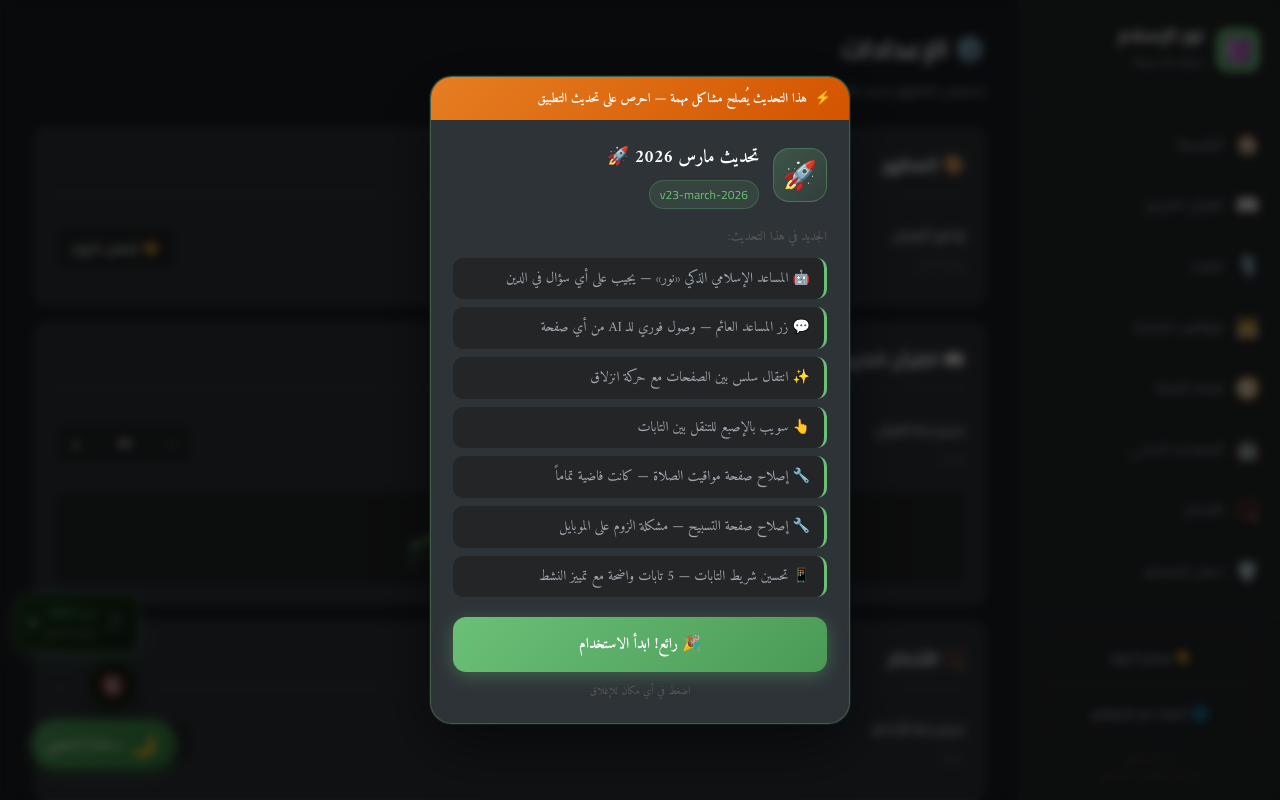
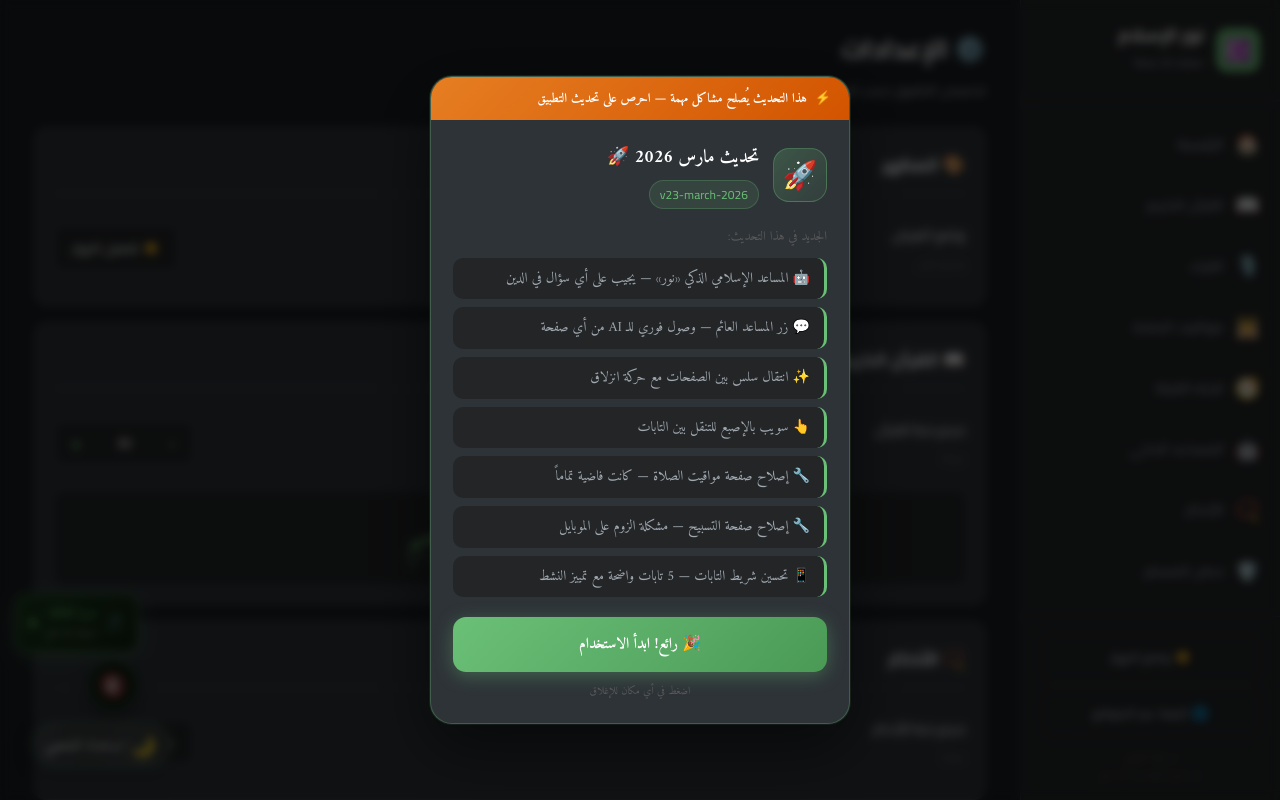
Before and after one commit to Abilaaacg/nabil-quran, a React (Vite) app: page /settings in a window 1280 px wide. Shown: the top 800 px of the page. Built offline with nearby package versions, Linux system fonts and the light colour scheme; what @capacitor/core would draw is missing.

Commit message:
ChatFAB: glassmorphism design with blur and transparency

```diff
--- a/src/components/ChatFAB.css
+++ b/src/components/ChatFAB.css
@@ -2,24 +2,32 @@
   position: fixed;
   bottom: 90px;
   left: 20px;
-  height: 48px;
-  padding: 0 18px 0 14px;
+  height: 46px;
+  padding: 0 16px 0 12px;
   border-radius: 28px;
-  background: linear-gradient(135deg, #4a9a56, #2d7a3a);
-  border: none;
+  background: rgba(255, 255, 255, 0.08);
+  backdrop-filter: blur(16px);
+  -webkit-backdrop-filter: blur(16px);
+  border: 1px solid rgba(107, 192, 119, 0.35);
   cursor: pointer;
   z-index: 900;
   display: flex;
   align-items: center;
   gap: 8px;
-  box-shadow: 0 4px 18px rgba(58,138,74,0.45);
-  transition: transform 0.2s, box-shadow 0.2s;
+  box-shadow:
+    0 4px 20px rgba(0, 0, 0, 0.25),
+    0 0 0 1px rgba(107,192,119,0.15) inset,
+    0 1px 0 rgba(255,255,255,0.12) inset;
+  transition: transform 0.2s, box-shadow 0.2s, background 0.2s;
   direction: rtl;
 }
 
 .chat-fab:hover {
   transform: scale(1.05);
-  box-shadow: 0 6px 22px rgba(58,138,74,0.6);
+  background: rgba(107, 192, 119, 0.15);
+  box-shadow:
+    0 6px 24px rgba(0, 0, 0, 0.3),
+    0 0 0 1px rgba(107,192,119,0.3) inset;
 }
 
 .chat-fab:active {
@@ -27,21 +35,24 @@
 }
 
 .chat-fab-icon {
-  font-size: 22px;
+  font-size: 20px;
   line-height: 1;
   position: relative;
   z-index: 1;
   flex-shrink: 0;
+  filter: drop-shadow(0 0 6px rgba(107,192,119,0.7));
 }
 
 .chat-fab-label {
   font-size: 13px;
-  font-weight: 700;
-  color: #fff;
+  font-weight: 600;
+  color: rgba(255, 255, 255, 0.92);
   font-family: var(--font-arabic, 'Tajawal', sans-serif);
   white-space: nowrap;
   position: relative;
   z-index: 1;
+  text-shadow: 0 1px 4px rgba(0,0,0,0.3);
+  letter-spacing: 0.01em;
 }
 
 /* نبضة */
@@ -49,14 +60,27 @@
   position: absolute;
   inset: 0;
   border-radius: 28px;
-  background: rgba(107,192,119,0.35);
-  animation: fab-pulse 2.6s ease-out infinite;
+  background: rgba(107, 192, 119, 0.2);
+  animation: fab-pulse 3s ease-out infinite;
 }
 
 @keyframes fab-pulse {
-  0%   { transform: scale(1); opacity: 0.8; }
-  70%  { transform: scale(1.12); opacity: 0; }
-  100% { transform: scale(1.12); opacity: 0; }
+  0%   { transform: scale(1);    opacity: 0.7; }
+  70%  { transform: scale(1.14); opacity: 0;   }
+  100% { transform: scale(1.14); opacity: 0;   }
+}
+
+[data-theme="light"] .chat-fab {
+  background: rgba(255, 255, 255, 0.55);
+  border-color: rgba(74, 154, 86, 0.4);
+  box-shadow:
+    0 4px 20px rgba(0,0,0,0.12),
+    0 0 0 1px rgba(74,154,86,0.2) inset;
+}
+
+[data-theme="light"] .chat-fab-label {
+  color: rgba(30, 60, 35, 0.9);
+  text-shadow: none;
 }
 
 @media (min-width: 769px) {
```
